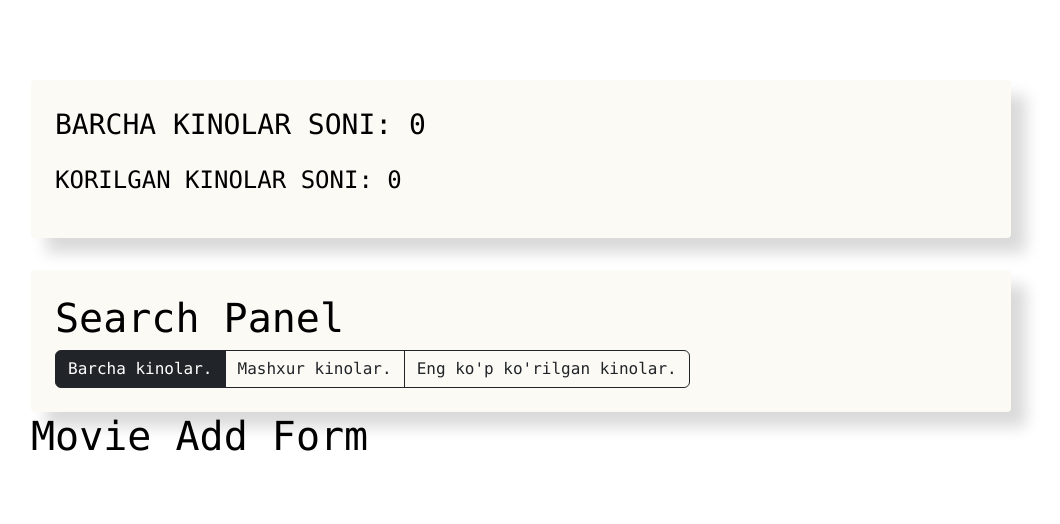
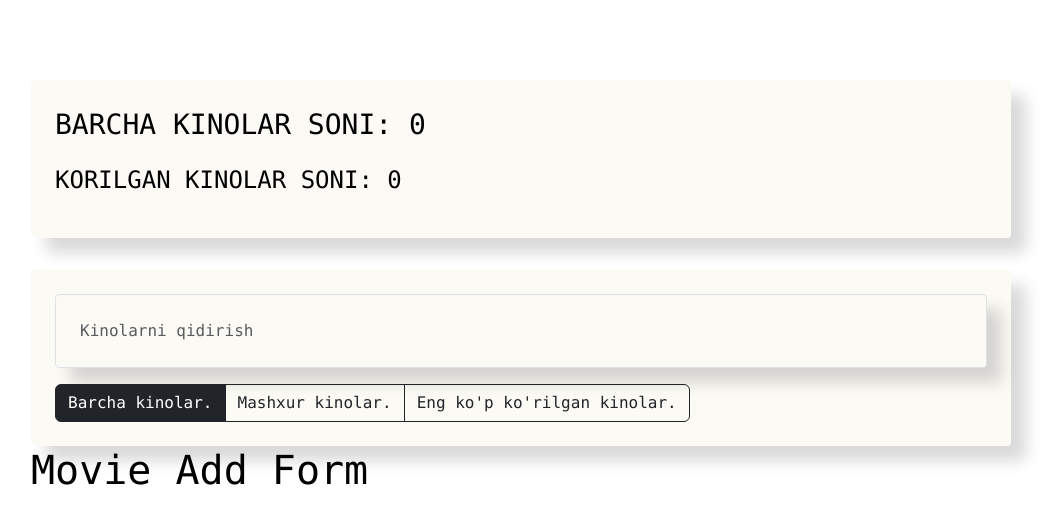
Before and after one commit to bobur2308/MovieApp, a Vue app: page / in a window 1280 px wide. Shown: the top 524 px of the page, without its empty margins (119-1179 px from the left). Built offline with nearby package versions, Linux system fonts and the light colour scheme.

Commit message:
Update SearchPanel.vue

```diff
--- a/src/components/search-panel/SearchPanel.vue
+++ b/src/components/search-panel/SearchPanel.vue
@@ -3,11 +3,15 @@
 </script>
 
 <template>
-  <div>
-    <h1>Search Panel</h1>
-  </div>
+  <input type="text" class="form-control search-input" placeholder="Kinolarni qidirish"/>
 </template>
 
 <style scoped>
-
+.search-input {
+  margin-bottom: 1rem;
+  padding: 1.5rem;
+  background: #fcfaf5;
+  border-radius: 4px;
+  box-shadow: 15px 15px 15px rgba(0, 0, 0,0.15);
+}
 </style>
```
